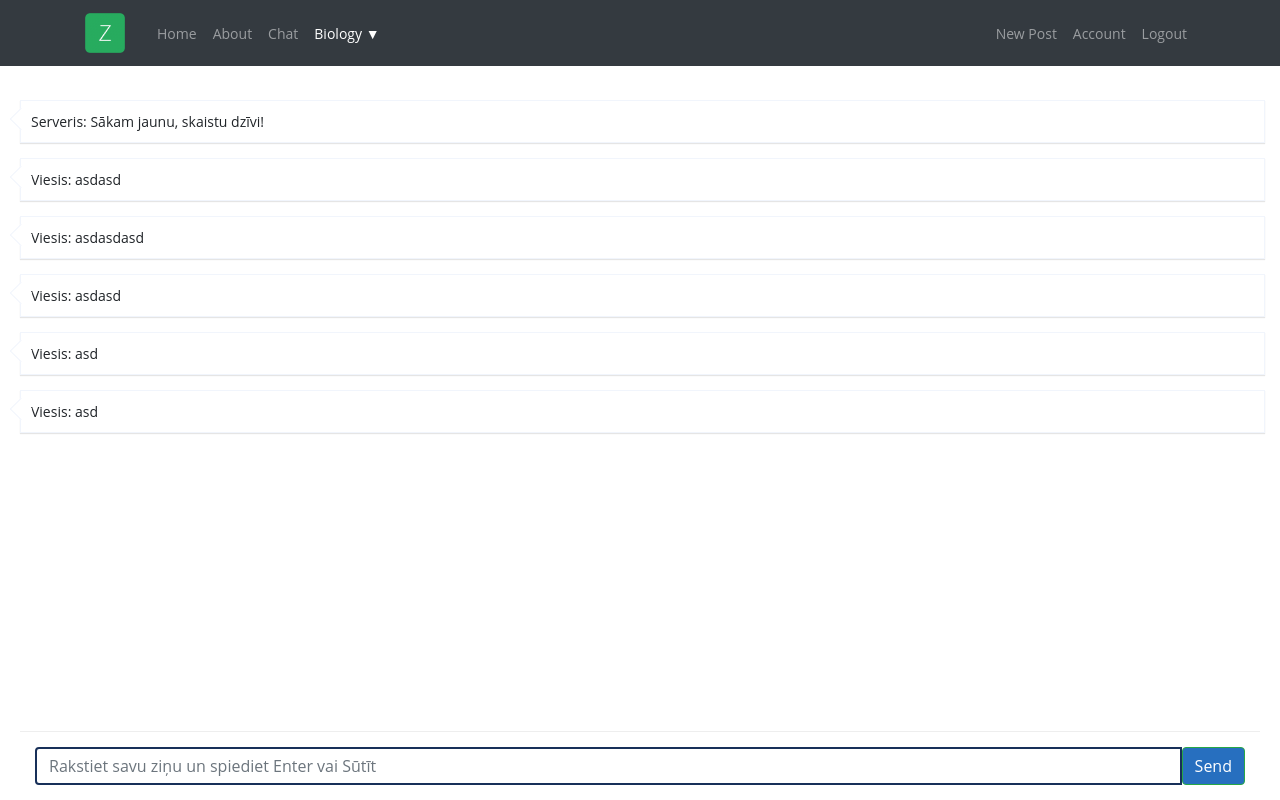
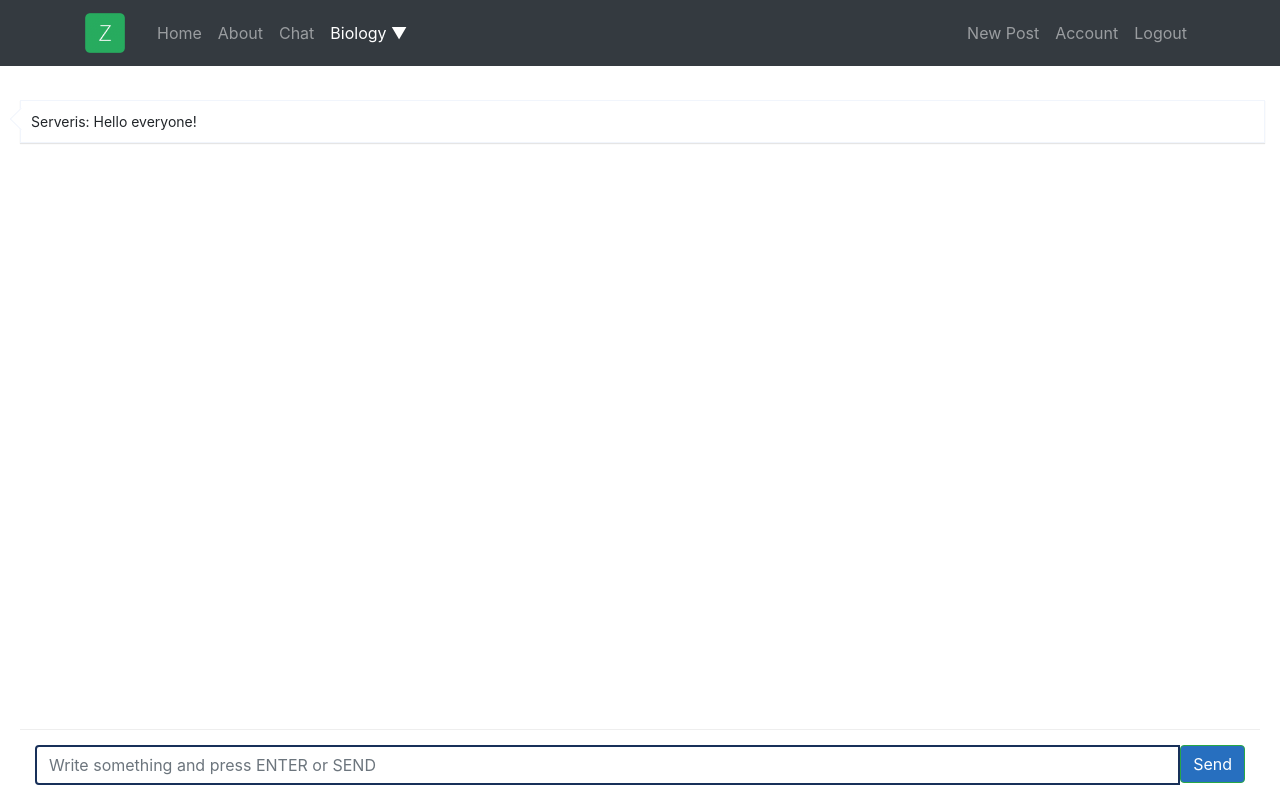
Before and after one commit to ValtersHuns/weblapa, a Flask app: page /chat in a window 1280 px wide. Run offline with Flask 2, Linux system fonts and the light colour scheme; the visitor is signed in with stand-in values (Sample User, id 1); some libraries are stand-ins or nearby versions.

Commit message:
Chat fixed

```diff
--- a/chats.txt
+++ b/chats.txt
@@ -1,6 +1 @@
-{"vards": "Serveris", "zinja": "Sākam jaunu, skaistu dzīvi!"}
-{"vards": "Viesis", "zinja": "asdasd"}
-{"vards": "Viesis", "zinja": "asdasdasd"}
-{"vards": "Viesis", "zinja": "asdasd"}
-{"vards": "Viesis", "zinja": "asd"}
-{"vards": "Viesis", "zinja": "asd"}
+{"vards": "Serveris", "zinja": "Hello everyone!"}
--- a/zirnis/static/stils.css
+++ b/zirnis/static/stils.css
@@ -1,7 +1,5 @@
 body {
   padding-top: 0;
-  font-size: 14px;
-  font-family: 'Open Sans',sans-serif;
   margin-top:20px;
 }
 
--- a/zirnis/templates/chatlayout.html
+++ b/zirnis/templates/chatlayout.html
@@ -5,7 +5,7 @@
     <meta charset="utf-8">
     <meta name="viewport" content="width=device-width">
     <title>Zirnis- Chat</title>
-    <link rel="stylesheet" href="https://stackpath.bootstrapcdn.com/bootstrap/4.3.1/css/bootstrap.min.css" integrity="sha384-ggOyR0iXCbMQv3Xipma34MD+dH/1fQ784/j6cY/iJTQUOhcWr7x9JvoRxT2MZw1T" crossorigin="anonymous">
+    <link rel="stylesheet" href="https://maxcdn.bootstrapcdn.com/bootstrap/4.0.0/css/bootstrap.min.css" integrity="sha384-Gn5384xqQ1aoWXA+058RXPxPg6fy4IWvTNh0E263XmFcJlSAwiGgFAW/dAiS6JXm" crossorigin="anonymous">
     <link href="{{ url_for('static', filename='stils.css') }}" rel="stylesheet" type="text/css" />
     <link href="{{ url_for('static', filename='favicon.ico') }}" rel="icon" type="image/x-icon" />
 </head>
@@ -15,5 +15,8 @@
     {% endblock %}
     <script src="{{ url_for('static', filename='js/chats.js') }}"></script>
 </body>
-
+<script src="https://code.jquery.com/jquery-3.2.1.slim.min.js" integrity="sha384-KJ3o2DKtIkvYIK3UENzmM7KCkRr/rE9/Qpg6aAZGJwFDMVNA/GpGFF93hXpG5KkN" crossorigin="anonymous"></script>
+<script src="https://cdnjs.cloudflare.com/ajax/libs/popper.js/1.12.9/umd/popper.min.js" integrity="sha384-ApNbgh9B+Y1QKtv3Rn7W3mgPxhU9K/ScQsAP7hUibX39j7fakFPskvXusvfa0b4Q" crossorigin="anonymous"></script>
+<script src="https://maxcdn.bootstrapcdn.com/bootstrap/4.0.0/js/bootstrap.min.js" integrity="sha384-JZR6Spejh4U02d8jOt6vLEHfe/JQGiRRSQQxSfFWpi1MquVdAyjUar5+76PVCmYl" crossorigin="anonymous"></script>
+<script src="https://code.jquery.com/jquery-1.11.2.min.js" type="text/javascript"></script>
 </html>
--- a/zirnis/templates/chats.html
+++ b/zirnis/templates/chats.html
@@ -63,7 +63,7 @@
   <div class="row">
     <div class="chat-box">
       <div class="input-group">
-        <input id="zinja" class="form-control border no-shadow no-rounded" placeholder="Rakstiet savu ziņu un spiediet Enter vai Sūtīt" type="text">
+        <input id="zinja" class="form-control border no-shadow no-rounded" placeholder="Write something and press ENTER or SEND" type="text">
         <span class="input-group-btn">
           <button onClick="suutiZinju();" class="btn btn-success no-rounded" type="button">Send</button>
         </span>
```
